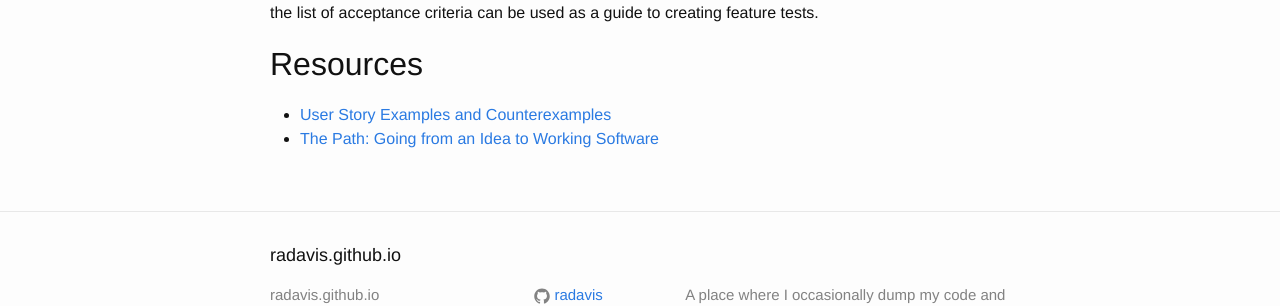
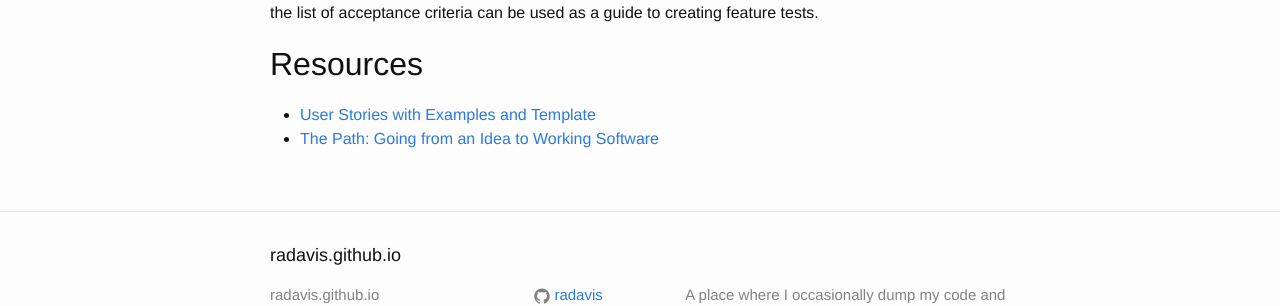
Before and after one commit to radavis/radavis.github.io, a Jekyll site: the page built from _posts/2018-04-08-user-stories.md, in a window 1280 px wide. Shown: the part 711-1017 px from the top of the page. Built offline with Jekyll 4.4.1, drawn with Linux system fonts in a browser that asks for light colours.

Commit message:
save point

```diff
--- a/_posts/2018-04-08-user-stories.md
+++ b/_posts/2018-04-08-user-stories.md
@@ -34,5 +34,5 @@ the list of acceptance criteria can be used as a guide to creating feature tests
 
 ## Resources
 
-* [User Story Examples and Counterexamples](http://blogs.collab.net/agile/user-story-examples-and-counterexamples)
+* [User Stories with Examples and Template](https://www.atlassian.com/agile/project-management/user-stories)
 * [The Path: Going from an Idea to Working Software](https://gist.github.com/radavis/9bafb2930fa3f6f9e441782cf7631250)
```
